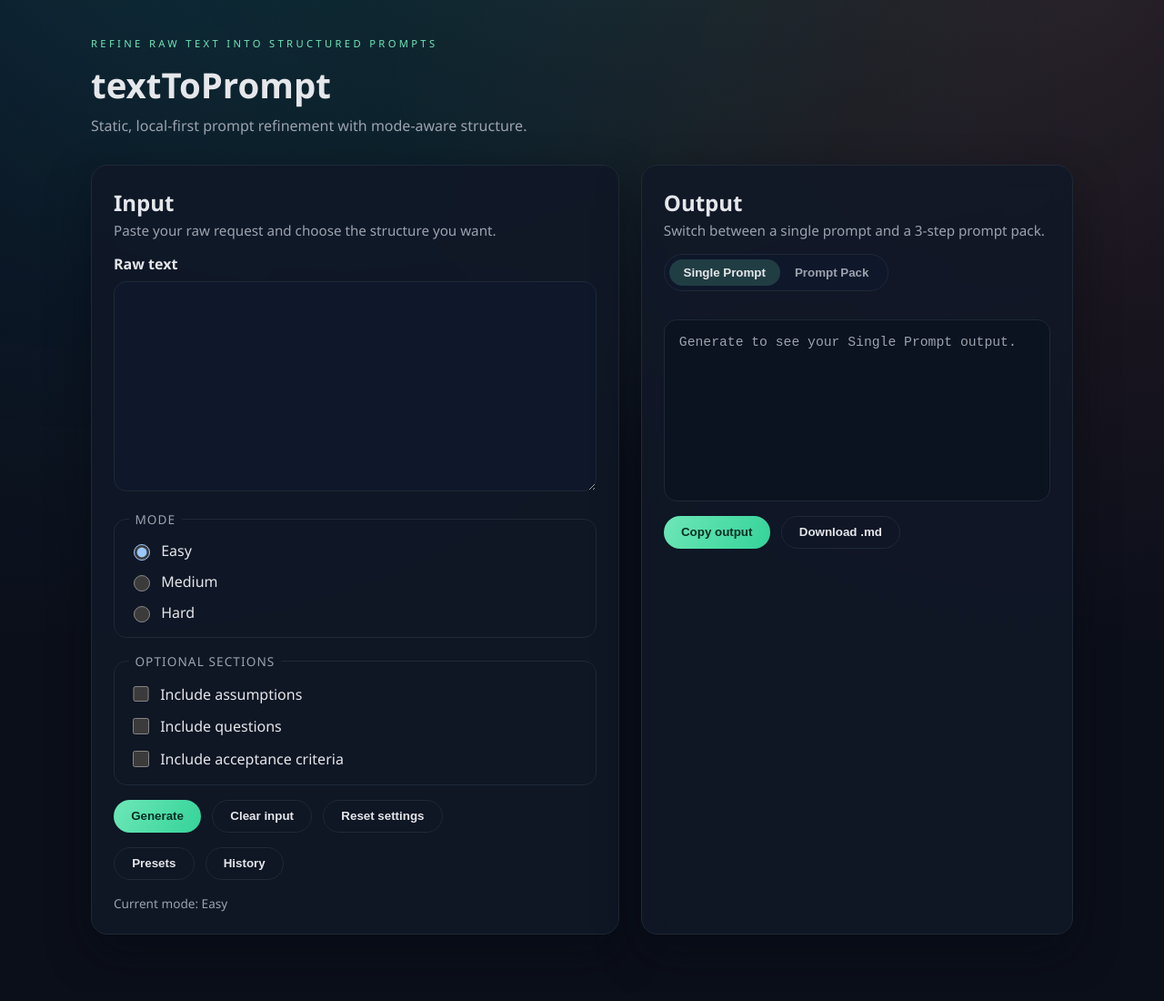
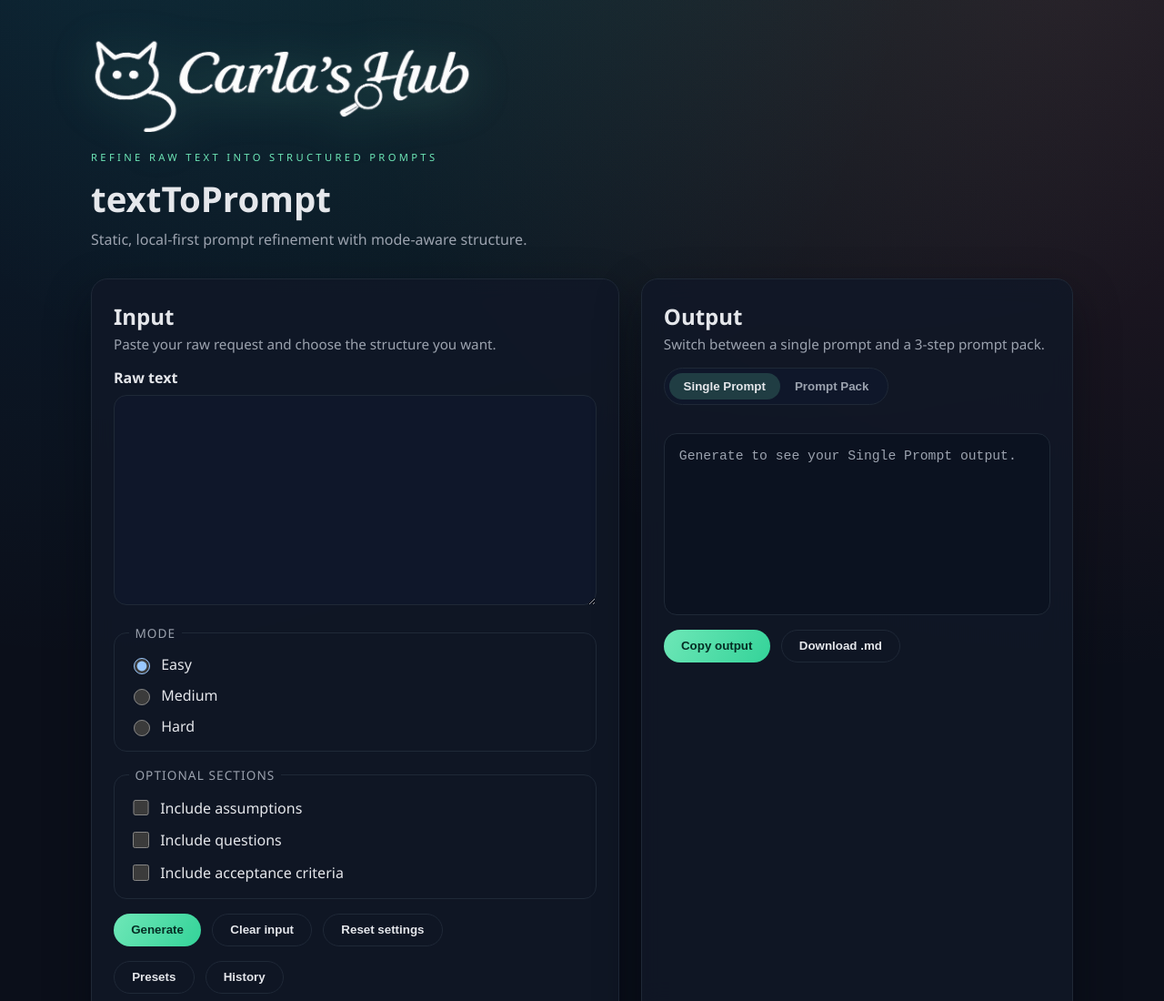
Before and after one commit to CarlasHub/textToPrompt, a website built with Vite: page index.html in a window 1280 px wide. Shown: the top 1100 px of the page at 91% size. Built offline with nearby package versions, Linux system fonts and the light colour scheme.

Commit message:
Add logo to app header

```diff
--- a/src/app/render.ts
+++ b/src/app/render.ts
@@ -13,6 +13,7 @@ function modeLabel(mode: Mode): string {
 }
 
 export function renderApp(root: HTMLElement, state: AppState): void {
+  const baseUrl = import.meta.env.BASE_URL;
   const inputValue = escapeHtml(state.input);
   const singleOutput = state.output;
   const packOutput = state.outputPack;
@@ -75,6 +76,7 @@ export function renderApp(root: HTMLElement, state: AppState): void {
       <div class="background"></div>
       <div id="live-region" class="sr-only" aria-live="polite" aria-atomic="true"></div>
       <header class="app__header">
+        <img class="brand-logo" src="${baseUrl}carlas-hub-logo.png" alt="Carla's Hub logo" />
         <div>
           <p class="kicker">Refine raw text into structured prompts</p>
           <h1>textToPrompt</h1>
--- a/src/styles.css
+++ b/src/styles.css
@@ -50,6 +50,14 @@ main.app {
   z-index: 1;
   max-width: 1080px;
   margin: 0 auto 2rem;
+  display: grid;
+  gap: 1.25rem;
+}
+
+.brand-logo {
+  width: min(420px, 80vw);
+  height: auto;
+  filter: drop-shadow(0 8px 24px rgba(110, 231, 183, 0.25));
 }
 
 .kicker {
```
